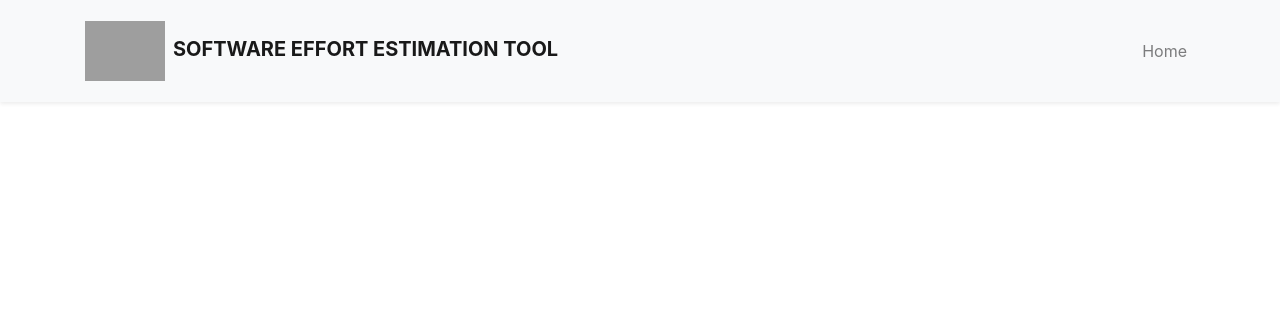
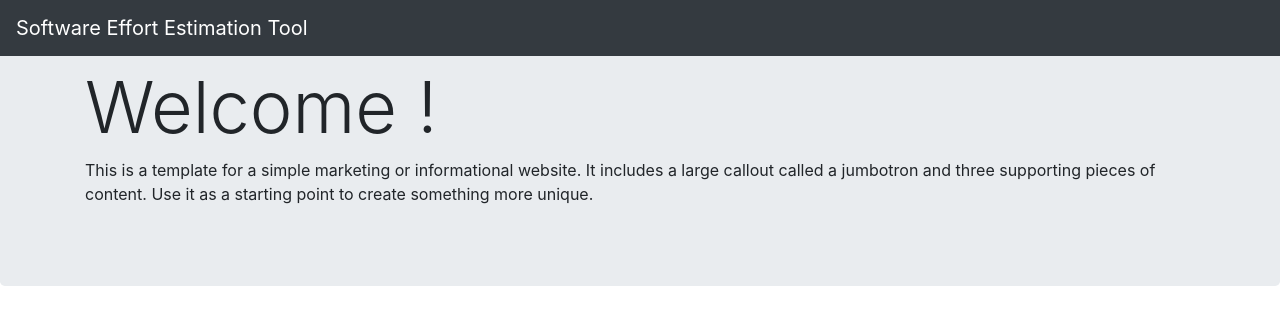
Before and after one commit to YohanKulasinghe/StoryPointBase_SW-Effort-Estimation, an Angular app in the folder sw-effort-estimation/: page /home in a window 1280 px wide. Before the commit this address led to /. Shown: the top 324 px of the page. Built offline with nearby package versions, Linux system fonts and the light colour scheme; grey boxes are pictures that could not be loaded.

Commit message:
Add description

```diff
--- a/sw-effort-estimation/src/app/app-routing.module.ts
+++ b/sw-effort-estimation/src/app/app-routing.module.ts
@@ -1,7 +1,11 @@
 import { NgModule } from '@angular/core';
 import { Routes, RouterModule } from '@angular/router';
+import { HomeComponent } from './home/home.component';
 
-const routes: Routes = [];
+const routes: Routes = [
+  { path : '', redirectTo:'home', pathMatch: 'full'},
+  { path : 'home', component: HomeComponent },
+];
 
 @NgModule({
   imports: [RouterModule.forRoot(routes)],
--- a/sw-effort-estimation/src/app/home/home.component.html
+++ b/sw-effort-estimation/src/app/home/home.component.html
@@ -1 +1,6 @@
-<p>home works!</p>
+<div class="jumbotron">
+    <div class="container">
+      <h1 class="display-3">Welcome !</h1>
+      <p>This is a template for a simple marketing or informational website. It includes a large callout called a jumbotron and three supporting pieces of content. Use it as a starting point to create something more unique.</p>
+    </div>
+  </div>
--- a/sw-effort-estimation/src/app/navbar/navbar.component.html
+++ b/sw-effort-estimation/src/app/navbar/navbar.component.html
@@ -1,19 +1,14 @@
-<!-- NAVBAR-->
-<nav class="navbar navbar-expand-lg py-3 navbar-light bg-light shadow-sm ">
-    <div class="container">
-      <a href="#" class="navbar-brand">
-        <!-- Logo Image -->
-        <img src="./../assets/floods.gif" width="80" alt="" class="d-inline-block align-middle mr-2">
-        <!-- Logo Text -->
-        <span class="text-uppercase font-weight-bold">Software Effort Estimation Tool</span>
-      </a>
+<nav class="navbar navbar-expand-md navbar-dark fixed-top bg-dark">
+    <a class="navbar-brand" href="#">Software Effort Estimation Tool</a>
+    <button class="navbar-toggler" type="button" data-toggle="collapse" data-target="#navbarsExampleDefault" aria-controls="navbarsExampleDefault" aria-expanded="false" aria-label="Toggle navigation">
+      <span class="navbar-toggler-icon"></span>
+    </button>
 
-      <button type="button" data-toggle="collapse" data-target="#navbarSupportedContent" aria-controls="navbarSupportedContent" aria-expanded="false" aria-label="Toggle navigation" class="navbar-toggler"><span class="navbar-toggler-icon"></span></button>
-
-      <div id="navbarSupportedContent" class="collapse navbar-collapse">
-        <ul class="navbar-nav ml-auto">
-          <li class="nav-item"><a class="nav-link" routerLinkActive="active current">Home</a></li>
-        </ul>
-      </div>
+    <div class="collapse navbar-collapse" id="navbarsExampleDefault">
+      <ul class="navbar-nav mr-auto">
+        <li class="nav-item active">
+          <!-- <a class="nav-link" [routerLink]="['/home']">Home <span class="sr-only">(current)</span></a> -->
+        </li>
+      </ul>
     </div>
   </nav>
```
